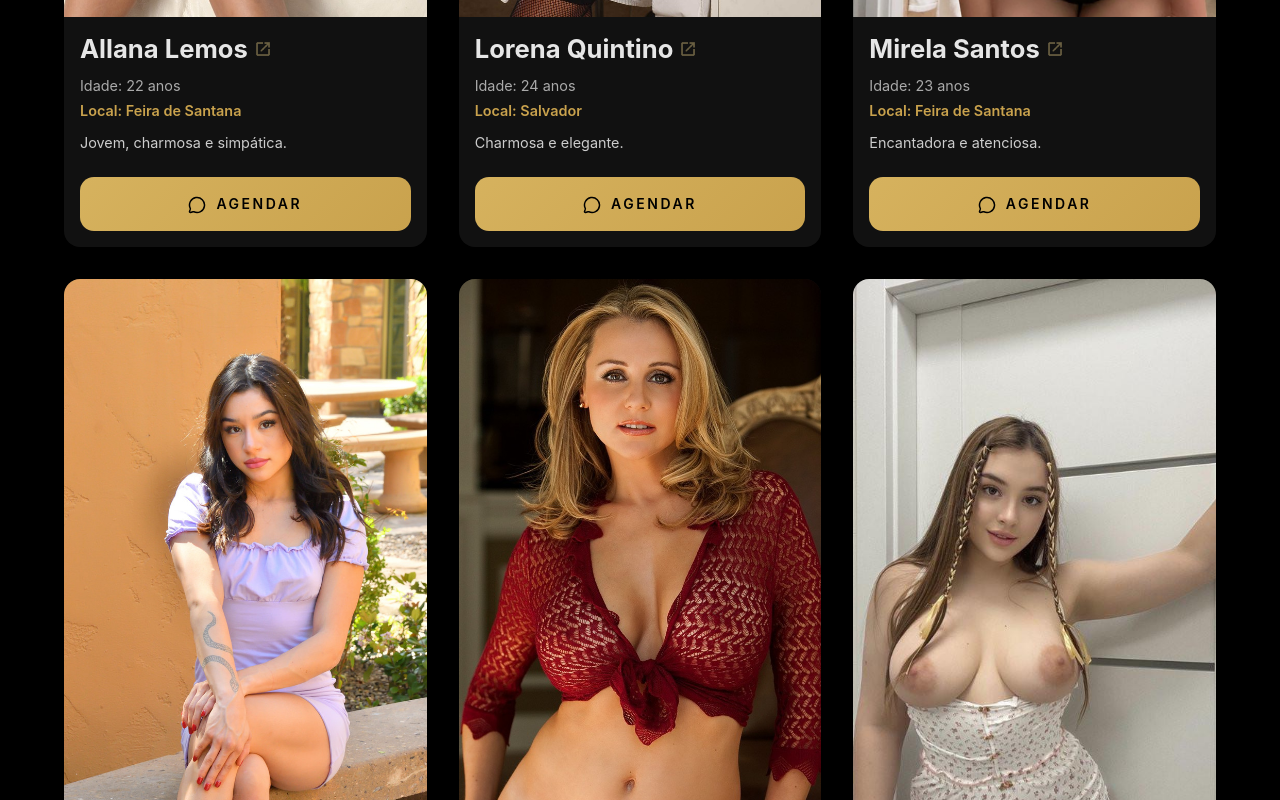
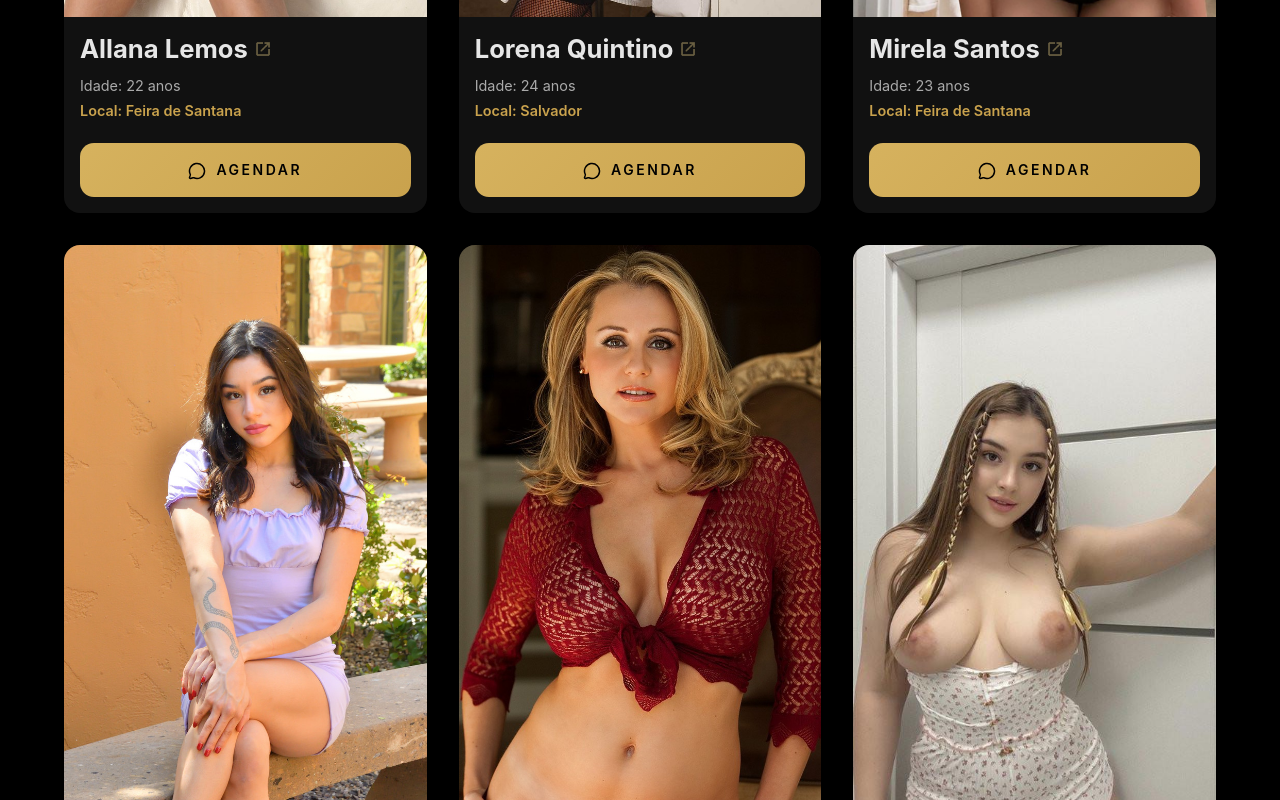
Before and after one commit to alexsandropancracio/sexysymbol, a React app in the folder src/frontend/: page / in a window 1280 px wide. Shown: the part 1500-2300 px from the top of the page. Built offline with nearby package versions, Linux system fonts and the light colour scheme; the HTML template or start-up script is replaced by a standard one.

Commit message:
Removido bio dos cards

```diff
--- a/src/frontend/src/components/Ads/AdsCard.tsx
+++ b/src/frontend/src/components/Ads/AdsCard.tsx
@@ -8,7 +8,6 @@ import {
   Name,
   Info,
   Location,
-  Bio,
   ArrowButton,
 } from "./styles";
 import * as S from "./styles";
@@ -68,8 +67,6 @@ export function AdsCard({ ad }: AdsCardProps) {
         <Info>Idade: {ad.age} anos</Info>
         {ad.locations && <Location>Local: {ad.locations}</Location>}
 
-        <Bio>{ad.bio}</Bio>
-
               {/* CTA */}
               <S.CTAButton
                 onClick={() =>
```
